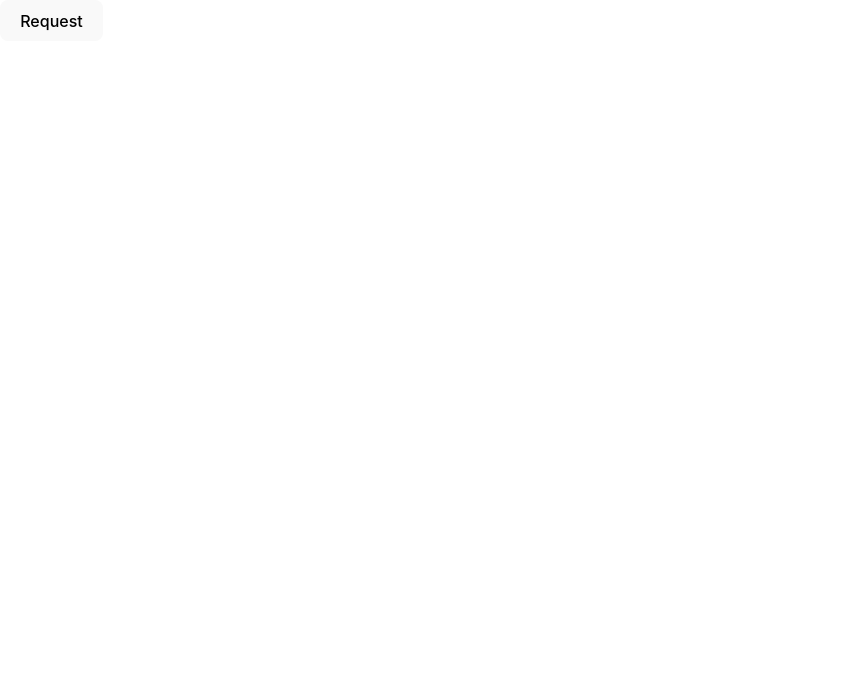
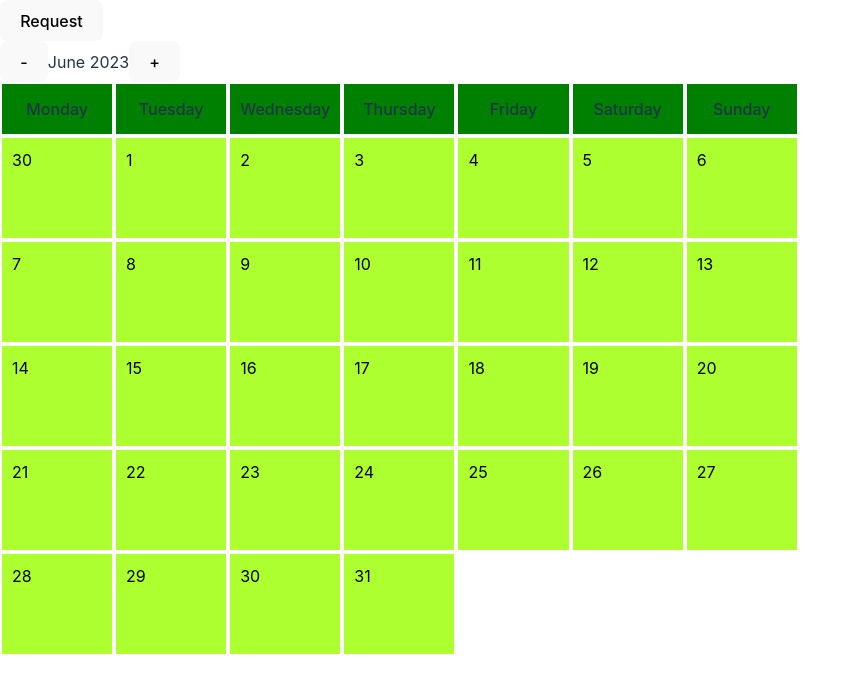
Before and after one commit to OAboyewa/project-stass, a React (Vite) app: page / in a window 1280 px wide. Shown: the top 692 px of the page, without its empty margins (0-858 px from the left). Built offline with nearby package versions, Linux system fonts and the light colour scheme.

Commit message:
created calendar but has issues

```diff
--- a/src/App.jsx
+++ b/src/App.jsx
@@ -4,6 +4,7 @@ import viteLogo from '/vite.svg'
 import './App.css'
 
 import RequestForm from '/src/assets/form/RequetForm.jsx'
+import Calendar from '/src/assets/component/Calendar.jsx';
 
 function App() {
   const [dialog, setDialog] =  useState(false);
@@ -19,6 +20,7 @@ function App() {
       {
         <RequestForm dialog={dialog} closeButtonHandler={DialogHandler}></RequestForm>
       }
+      <Calendar></Calendar>
     </>
   )
 }
--- /dev/null
+++ b/src/assets/component/Calendar.jsx
@@ -0,0 +1,55 @@
+import { useEffect, useState } from "react";
+import "/src/assets/style/calendar.css";
+import Month from '/src/assets/component/Month.jsx';
+
+/*
+    Issues:
+    Months not generating correctly
+    Month not getting correct days
+*/
+
+function Calendar() {
+    const[countYear, setCountYear] = useState(new Date().getFullYear());
+    const[count, setCount] = useState(new Date().getMonth());
+    const[monthElement, setmonthElement] = useState([0, 1, 2, 3, 4, 5, 6, 7, 8, 9, 10, 11]);
+    const nameOfMonths = ["January", "Febuary", "March", "April", "May", "June", "July", "August", "September", "October", "November", "December"];
+
+    useEffect(() => {
+        setmonthElement(monthElement.map((value, index) => <Month key={index} year={countYear} month={value}></Month>));
+    }, [countYear]);
+
+    function HandlerPreviousMonth() {
+        if (count === 0) {
+            setCount(11);
+            setCountYear(countYear - 1)
+        }
+        if (count > 0) {
+            setCount(count - 1);
+        }
+    }
+
+    function HandlerNextMonth() {
+        if (count === 11) {
+            setCount(0);
+            setCountYear(countYear + 1)
+        }
+        if (count < 11) {
+            setCount(count + 1);
+        }
+    }
+
+    return(
+        <div>
+            <div>
+                <button type="button" onClick={HandlerPreviousMonth}>-</button>
+                <span>{nameOfMonths[count]} {countYear}</span>
+                <button type="button" onClick={HandlerNextMonth}>+</button>
+            </div>
+            <div>
+                {monthElement[count]}
+            </div>
+        </div>
+    )
+}
+
+export default Calendar;
--- /dev/null
+++ b/src/assets/component/Cell.jsx
@@ -0,0 +1,26 @@
+import "/src/assets/style/calendar.css";
+
+function Cell({value, state = false}) {
+    if (state === "empty") {
+        //Empty
+        return (
+            <div className="cell"></div>
+        );
+    }
+    else if(state === "header") {
+        //Header
+        return (
+            <div className="header">
+                <span>{value}</span>
+            </div>
+        );
+    }
+
+    return (
+        <div className="cell">
+            <span>{value}</span>
+        </div>
+    );
+}
+
+export default Cell;
--- /dev/null
+++ b/src/assets/component/Month.jsx
@@ -0,0 +1,54 @@
+import { useState, useEffect } from "react";
+import "/src/assets/style/calendar.css";
+import Cell from '/src/assets/component/Cell.jsx';
+
+function Month({year, month}) {
+    const [daysInMonth, setDaysInMonth] = useState([]);
+    const nameOfDays = ["Monday", "Tuesday", "Wednesday", "Thursday", "Friday", "Saturday", "Sunday"];
+
+    useEffect(() => {
+        setDaysInMonth(GetMonth(year, month).map((element, id) => <Cell key={id} value={element}></Cell>));
+        console.log(GetMonth(year, month));
+    }, []);
+
+    function GetDays(cYear, cMonth) {
+        let date = new Date();
+        date.setFullYear(cYear);
+        date.setMonth(cMonth);
+        date.setDate(0); //console.log(date);
+        return date.getDate();
+    }
+
+    function GetMonth(cYear, cMonth)  {
+        let result = [];
+        let rTemp1 = [];
+        let rTemp2 = [];
+        let date = new Date();
+        date.setFullYear(cYear);
+        date.setMonth(cMonth);
+        date.setDate(1);
+        let dayOfWeek = date.getDay() === 0 ? 6 : (6 - date.getDay()) - 1; console.log(date, "---", dayOfWeek);
+        for (let i = 0; i < GetDays(cYear, cMonth); i++) {
+            rTemp1[i] = i + 1;
+            if (i < dayOfWeek) {
+                rTemp2[i] = GetDays(cYear, cMonth - 1) - i; console.log(GetDays(cYear, cMonth - 1));
+            }
+        }
+        rTemp2.reverse();
+        result = rTemp2.concat(rTemp1);
+        return result;
+    }
+
+    return(
+        <div>
+            <div className="headers-cnt">
+                {nameOfDays.map((element, id) => <Cell key={id} value={element} state="header"></Cell>)}
+            </div>
+            <div className="month">
+                {daysInMonth}
+            </div>
+        </div>
+    );
+}
+
+export default Month;
--- /dev/null
+++ b/src/assets/style/calendar.css
@@ -0,0 +1,38 @@
+
+.cell {
+    min-width: 100px;
+    min-height: 100px;
+    padding: 10px;
+    margin: 2px;
+    box-sizing: border-box;
+    display: flex;
+    flex-direction: column;
+    background: greenyellow;
+
+    color: black;
+}
+
+.header {
+    min-width: 100px;
+    min-height: 50px;
+    padding: 10px;
+    margin: 2px;
+    box-sizing: border-box;
+    display: flex;
+    flex-direction: column;
+    justify-content: center;
+    align-items: center;
+    font-size: medium;
+    font-weight: 500;
+    background: green;
+}
+
+.month {
+    display: grid;
+    grid-template-columns: repeat(7, 1fr);
+}
+
+.headers-cnt {
+    display: grid;
+    grid-template-columns: repeat(7, 1fr);
+}
```
